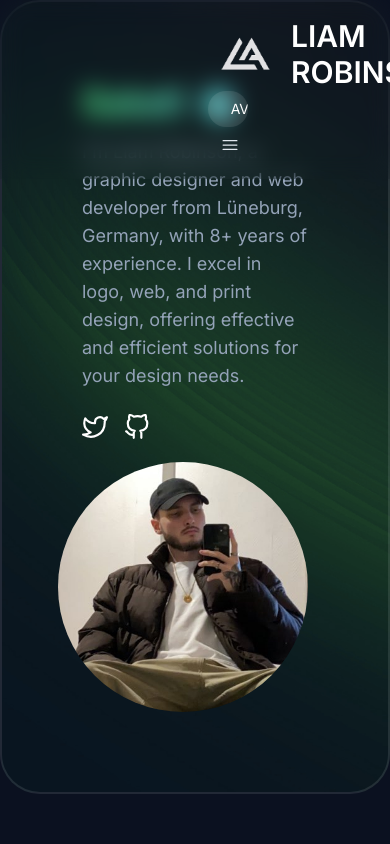
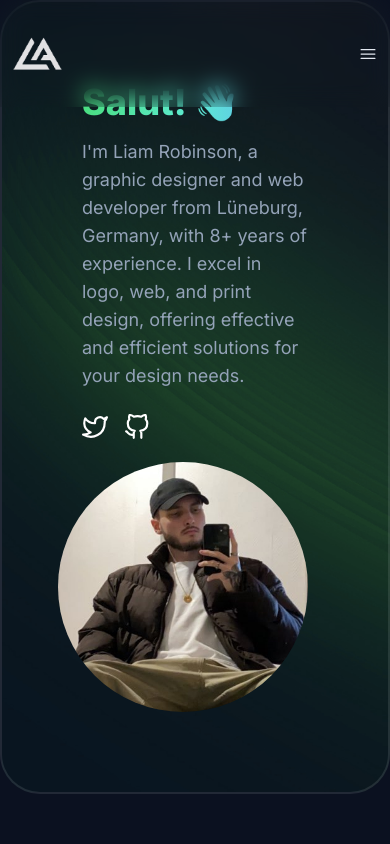
Before and after one commit to MnkyArts/portfolio-website, a Next.js app: page / in a window 390 px wide. Shown: the top 844 px of the page. Built offline with nearby package versions, Linux system fonts and the light colour scheme.

Commit message:
fixed navbar

```diff
--- a/src/app/components/Navbar.jsx
+++ b/src/app/components/Navbar.jsx
@@ -31,7 +31,7 @@ const Navbar = () => {
 
   return (
     <nav style={{borderBottomWidth: navBorderWidth, borderBottomColor: navBorderColor}} className="fixed top-0 left-0 right-0 z-20 backdrop-blur-md">
-      <div className="flex flex-wrap items-center justify-between mx-auto px-52 py-4">
+      <div className="flex flex-wrap items-center justify-between mx-auto lg:px-52 py-4">
         <Link
           href={"/"}
           className="flex items-center text-3xl text-white font-semibold"
@@ -43,9 +43,9 @@ const Navbar = () => {
             width={75}
             height={75}
           />
-          <h1>LIAM ROBINSON</h1>
+          <h1 className="hidden lg:block">LIAM ROBINSON</h1>
         </Link>
-        <div className="hidden lg:block flex scroll-wrapper bg-[rgba(255,255,255,0.1)] rounded-full px-5 py-2 text-white text-sm"><div className="scroll-container"><p className="scroll-text">AVAILABLE FOR FREELANCE WORK</p><p className="scroll-text">AVAILABLE FOR FREELANCE WORK</p></div></div>
+        <div className="hidden lg:inline-block flex scroll-wrapper bg-[rgba(255,255,255,0.1)] rounded-full px-5 py-2 text-white text-sm"><div className="scroll-container"><p className="scroll-text">AVAILABLE FOR FREELANCE WORK</p><p className="scroll-text">AVAILABLE FOR FREELANCE WORK</p></div></div>
         <div className="block md:hidden">
           {!menuOpen ? (
             <button
--- a/src/app/globals.css
+++ b/src/app/globals.css
@@ -22,7 +22,6 @@ body {
 .scroll-wrapper {
   overflow :hidden;
   width: 250px;
-  display:inline-block;
   white-space: nowrap;
 }
 
```
